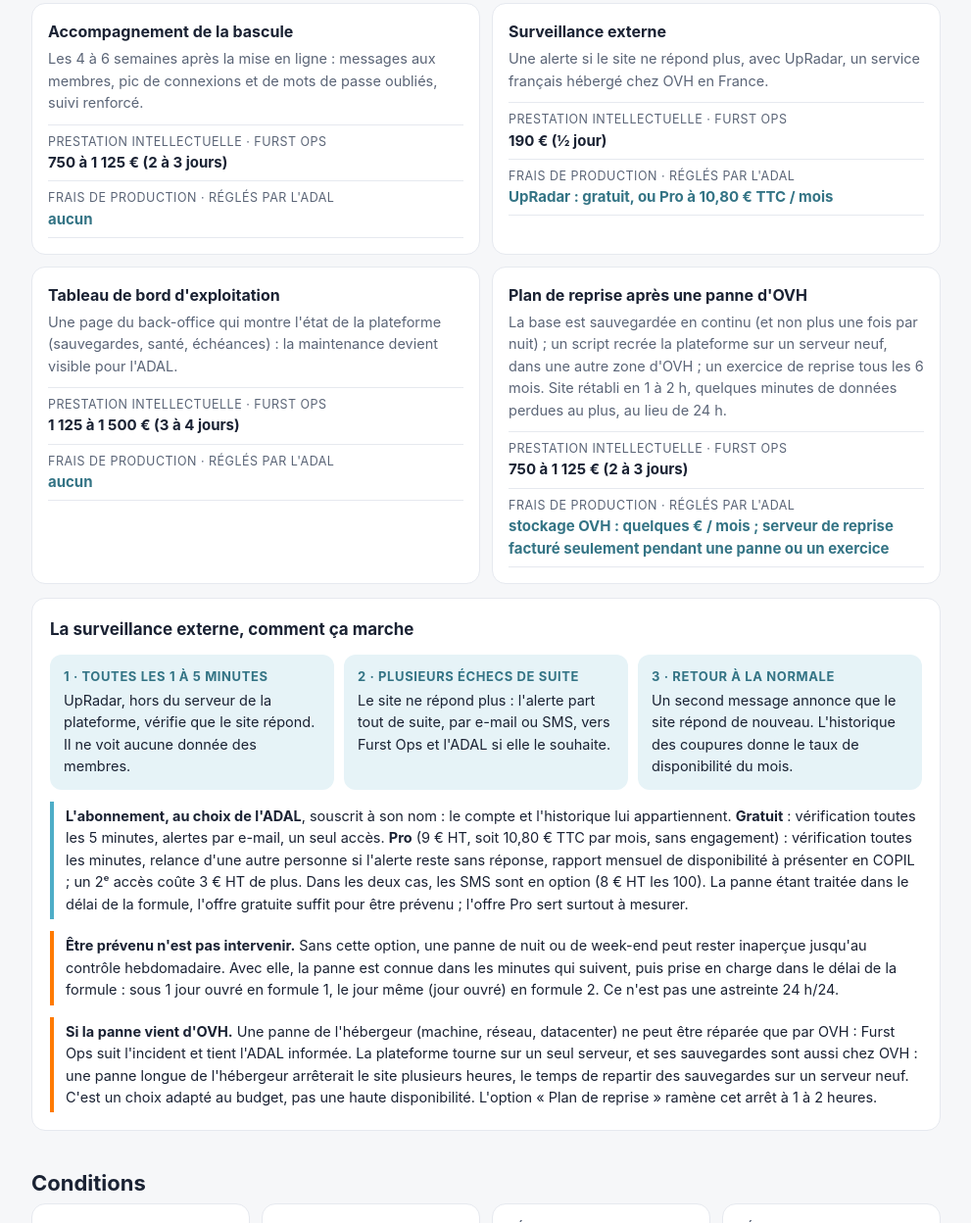
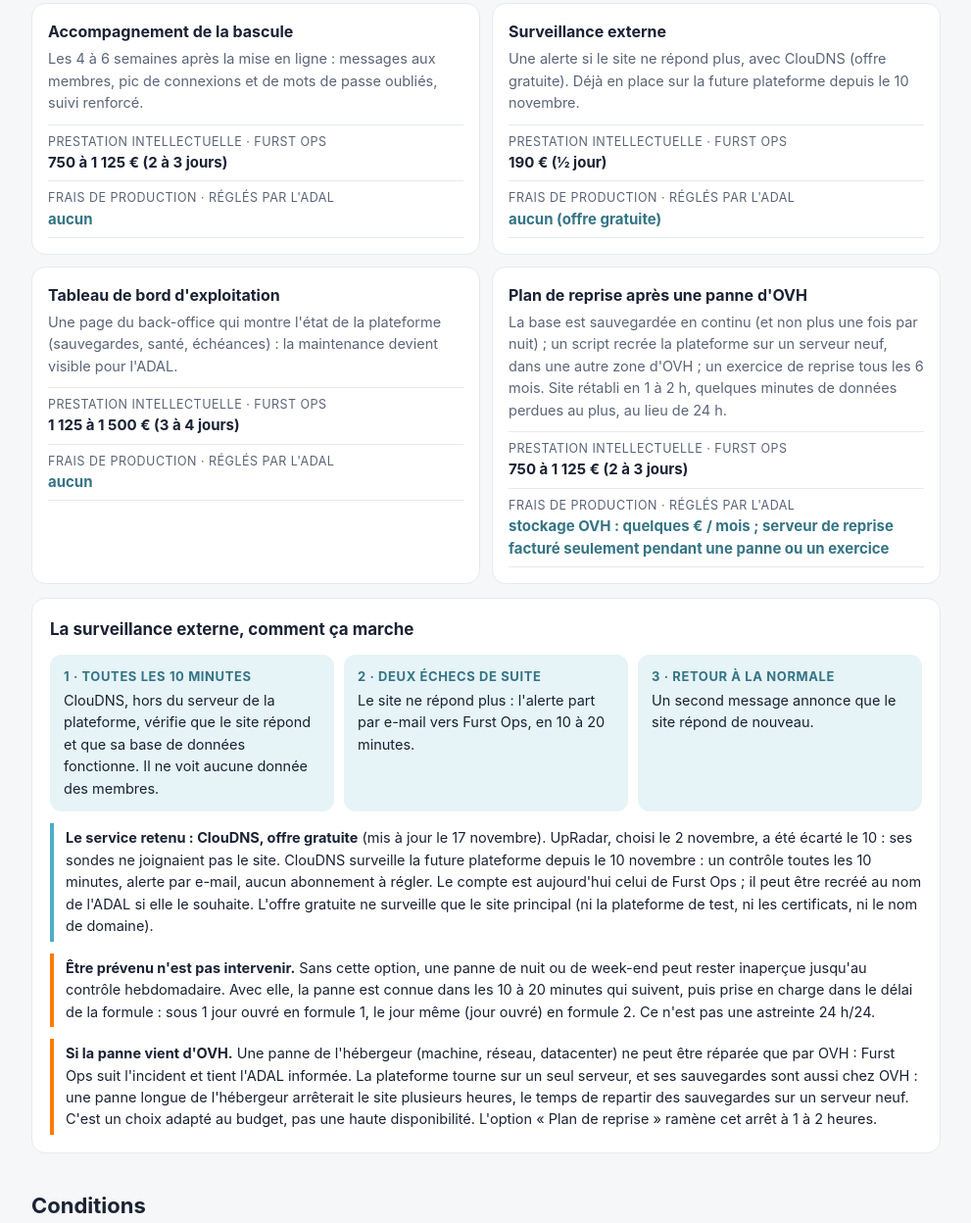
Before and after one commit to FurstOps/dcartes-maintenance, a plain HTML site: page index.html in a window 1280 px wide. Shown: the part 2612-3860 px from the top of the page at 98% size, without its empty margins (144-1135 px from the left). Drawn offline with Linux system fonts and the light colour scheme.

Commit message:
Surveillance externe : ClouDNS (offre gratuite) en place depuis le 10/11, UpRadar écarté
Co-Authored-By: Claude Opus 5.5 <noreply@anthropic.com>

```diff
--- a/index.html
+++ b/index.html
@@ -223,19 +223,19 @@
     <p class="legende-prix">Chaque option sépare la <b>prestation intellectuelle</b> de Furst Ops (au taux de 375 € / jour, facturée une fois) des <b>frais de production</b> : abonnements et hébergement, payés directement par l'ADAL à leur fournisseur, comme OVH aujourd'hui.</p>
     <div class="options">
       <div class="opt"><h3>Accompagnement de la bascule</h3><p>Les 4 à 6 semaines après la mise en ligne : messages aux membres, pic de connexions et de mots de passe oubliés, suivi renforcé.</p><ul class="tarifs"><li><span>Prestation intellectuelle · Furst Ops</span><b>750 à 1 125 € (2 à 3 jours)</b></li><li class="prod"><span>Frais de production · réglés par l'ADAL</span><b>aucun</b></li></ul></div>
-      <div class="opt"><h3>Surveillance externe</h3><p>Une alerte si le site ne répond plus, avec UpRadar, un service français hébergé chez OVH en France.</p><ul class="tarifs"><li><span>Prestation intellectuelle · Furst Ops</span><b>190 € (½ jour)</b></li><li class="prod"><span>Frais de production · réglés par l'ADAL</span><b>UpRadar : gratuit, ou Pro à 10,80 € TTC / mois</b></li></ul></div>
+      <div class="opt"><h3>Surveillance externe</h3><p>Une alerte si le site ne répond plus, avec ClouDNS (offre gratuite). Déjà en place sur la future plateforme depuis le 10 novembre.</p><ul class="tarifs"><li><span>Prestation intellectuelle · Furst Ops</span><b>190 € (½ jour)</b></li><li class="prod"><span>Frais de production · réglés par l'ADAL</span><b>aucun (offre gratuite)</b></li></ul></div>
       <div class="opt"><h3>Tableau de bord d'exploitation</h3><p>Une page du back-office qui montre l'état de la plateforme (sauvegardes, santé, échéances) : la maintenance devient visible pour l'ADAL.</p><ul class="tarifs"><li><span>Prestation intellectuelle · Furst Ops</span><b>1 125 à 1 500 € (3 à 4 jours)</b></li><li class="prod"><span>Frais de production · réglés par l'ADAL</span><b>aucun</b></li></ul></div>
       <div class="opt"><h3>Plan de reprise après une panne d'OVH</h3><p>La base est sauvegardée en continu (et non plus une fois par nuit) ; un script recrée la plateforme sur un serveur neuf, dans une autre zone d'OVH ; un exercice de reprise tous les 6 mois. Site rétabli en 1 à 2 h, quelques minutes de données perdues au plus, au lieu de 24 h.</p><ul class="tarifs"><li><span>Prestation intellectuelle · Furst Ops</span><b>750 à 1 125 € (2 à 3 jours)</b></li><li class="prod"><span>Frais de production · réglés par l'ADAL</span><b>stockage OVH : quelques € / mois ; serveur de reprise facturé seulement pendant une panne ou un exercice</b></li></ul></div>
     </div>
     <div class="veille">
       <h3>La surveillance externe, comment ça marche</h3>
       <div class="etapes">
-        <div class="etape"><b>1 · Toutes les 1 à 5 minutes</b>UpRadar, hors du serveur de la plateforme, vérifie que le site répond. Il ne voit aucune donnée des membres.</div>
-        <div class="etape"><b>2 · Plusieurs échecs de suite</b>Le site ne répond plus : l'alerte part tout de suite, par e-mail ou SMS, vers Furst Ops et l'ADAL si elle le souhaite.</div>
-        <div class="etape"><b>3 · Retour à la normale</b>Un second message annonce que le site répond de nouveau. L'historique des coupures donne le taux de disponibilité du mois.</div>
+        <div class="etape"><b>1 · Toutes les 10 minutes</b>ClouDNS, hors du serveur de la plateforme, vérifie que le site répond et que sa base de données fonctionne. Il ne voit aucune donnée des membres.</div>
+        <div class="etape"><b>2 · Deux échecs de suite</b>Le site ne répond plus : l'alerte part par e-mail vers Furst Ops, en 10 à 20 minutes.</div>
+        <div class="etape"><b>3 · Retour à la normale</b>Un second message annonce que le site répond de nouveau.</div>
       </div>
-      <p class="note" style="border-color:#4eadc7"><b>L'abonnement, au choix de l'ADAL</b>, souscrit à son nom : le compte et l'historique lui appartiennent. <b>Gratuit</b> : vérification toutes les 5 minutes, alertes par e-mail, un seul accès. <b>Pro</b> (9 € HT, soit 10,80 € TTC par mois, sans engagement) : vérification toutes les minutes, relance d'une autre personne si l'alerte reste sans réponse, rapport mensuel de disponibilité à présenter en COPIL ; un 2ᵉ accès coûte 3 € HT de plus. Dans les deux cas, les SMS sont en option (8 € HT les 100). La panne étant traitée dans le délai de la formule, l'offre gratuite suffit pour être prévenu ; l'offre Pro sert surtout à mesurer.</p>
-      <p class="note"><b>Être prévenu n'est pas intervenir.</b> Sans cette option, une panne de nuit ou de week-end peut rester inaperçue jusqu'au contrôle hebdomadaire. Avec elle, la panne est connue dans les minutes qui suivent, puis prise en charge dans le délai de la formule : sous 1 jour ouvré en formule 1, le jour même (jour ouvré) en formule 2. Ce n'est pas une astreinte 24 h/24.</p>
+      <p class="note" style="border-color:#4eadc7"><b>Le service retenu : ClouDNS, offre gratuite</b> (mis à jour le 17 novembre). UpRadar, choisi le 2 novembre, a été écarté le 10 : ses sondes ne joignaient pas le site. ClouDNS surveille la future plateforme depuis le 10 novembre : un contrôle toutes les 10 minutes, alerte par e-mail, aucun abonnement à régler. Le compte est aujourd'hui celui de Furst Ops ; il peut être recréé au nom de l'ADAL si elle le souhaite. L'offre gratuite ne surveille que le site principal (ni la plateforme de test, ni les certificats, ni le nom de domaine).</p>
+      <p class="note"><b>Être prévenu n'est pas intervenir.</b> Sans cette option, une panne de nuit ou de week-end peut rester inaperçue jusqu'au contrôle hebdomadaire. Avec elle, la panne est connue dans les 10 à 20 minutes qui suivent, puis prise en charge dans le délai de la formule : sous 1 jour ouvré en formule 1, le jour même (jour ouvré) en formule 2. Ce n'est pas une astreinte 24 h/24.</p>
       <p class="note"><b>Si la panne vient d'OVH.</b> Une panne de l'hébergeur (machine, réseau, datacenter) ne peut être réparée que par OVH : Furst Ops suit l'incident et tient l'ADAL informée. La plateforme tourne sur un seul serveur, et ses sauvegardes sont aussi chez OVH : une panne longue de l'hébergeur arrêterait le site plusieurs heures, le temps de repartir des sauvegardes sur un serveur neuf. C'est un choix adapté au budget, pas une haute disponibilité. L'option « Plan de reprise » ramène cet arrêt à 1 à 2 heures.</p>
     </div>
   </section>
```
